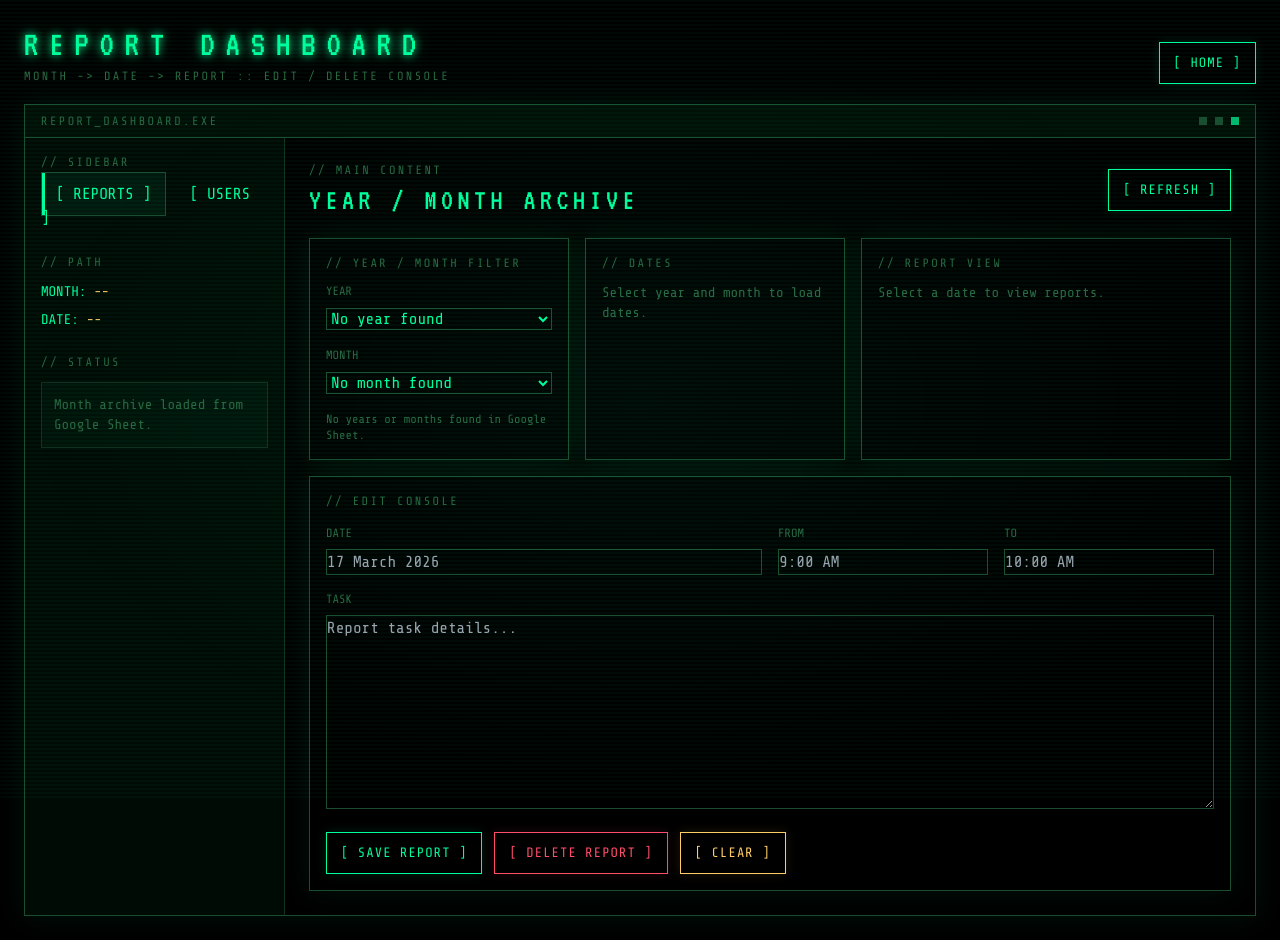
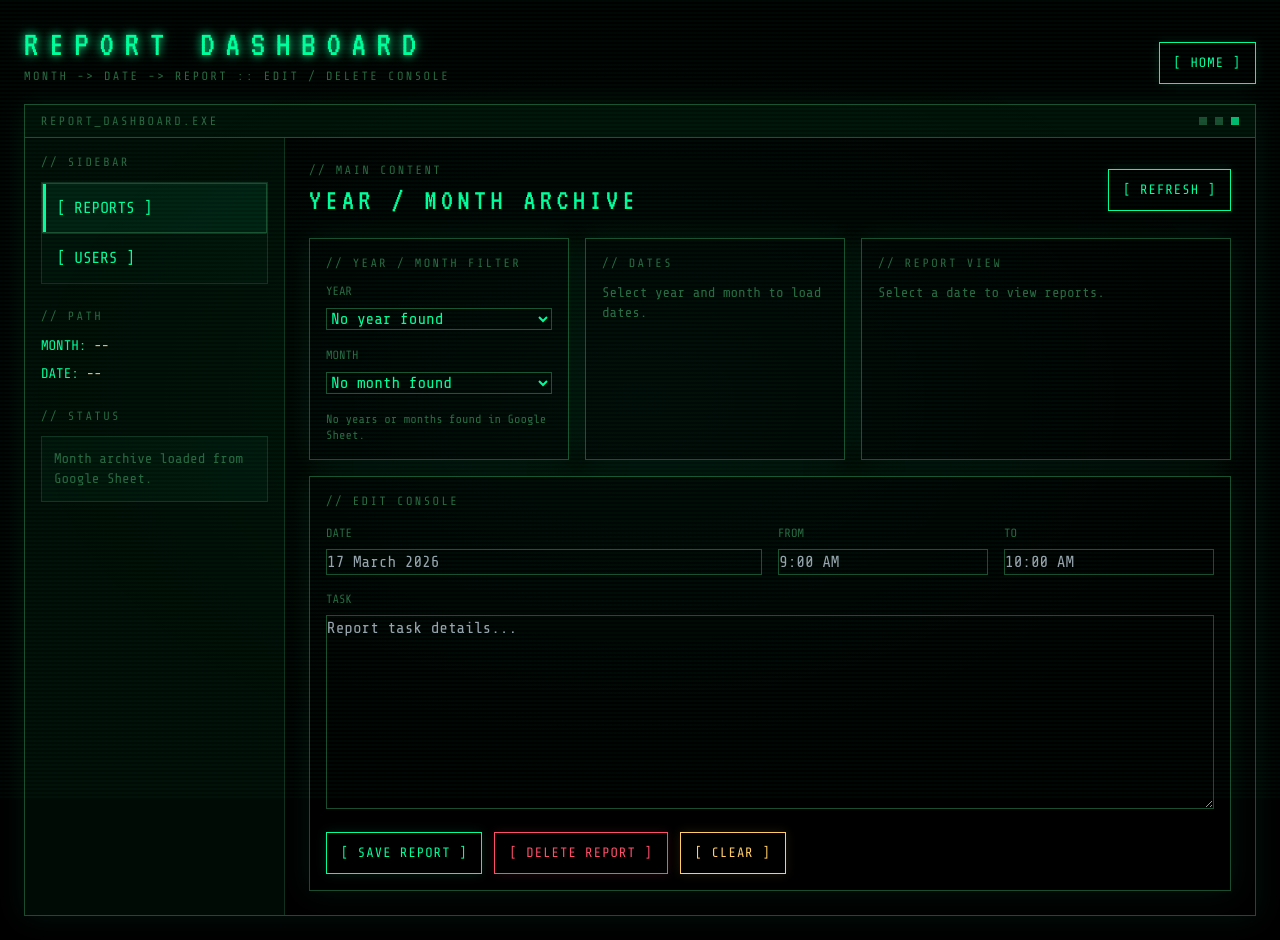
Before and after one commit to Gd0810/Google-sheet-automation, a Flask app: page /dashboard in a window 1280 px wide. Run offline with Flask 3, Linux system fonts and the light colour scheme; data that the repository does not hold is empty; some libraries are stand-ins or nearby versions.

Commit message:
update:button_bug_fix

```diff
--- a/templates/dashboard.html
+++ b/templates/dashboard.html
@@ -176,12 +176,25 @@
 
         .sidebar-button {
             width: 100%;
+            display: block;
             text-align: left;
             border: 1px solid transparent;
             background: transparent;
             color: var(--green);
             padding: 12px 14px;
             transition: 0.2s ease;
+        }
+
+        .sidebar-stack {
+            display: flex;
+            flex-direction: column;
+            gap: 0;
+            border: 1px solid #10311f;
+            background: rgba(0,255,156,0.02);
+        }
+
+        .sidebar-stack .sidebar-button + .sidebar-button {
+            border-top: 1px solid #10311f;
         }
 
         .sidebar-button:hover,
@@ -233,7 +246,7 @@
                 <div class="grid md:grid-cols-[260px_1fr] min-h-[760px]">
                     <aside class="border-r border-[#10311f] p-4 bg-[rgba(2,15,7,0.78)]">
                         <div class="text-xs tracking-[0.2em] muted mb-3">// SIDEBAR</div>
-                        <div class="space-y-3">
+                        <div class="sidebar-stack">
                             <a href="/dashboard" id="reportsNav" class="sidebar-button active">[ REPORTS ]</a>
                             <a href="/users" class="sidebar-button">[ USERS ]</a>
                         </div>
```
Also changed, not shown: templates/users.html (+17 -2 lines).
